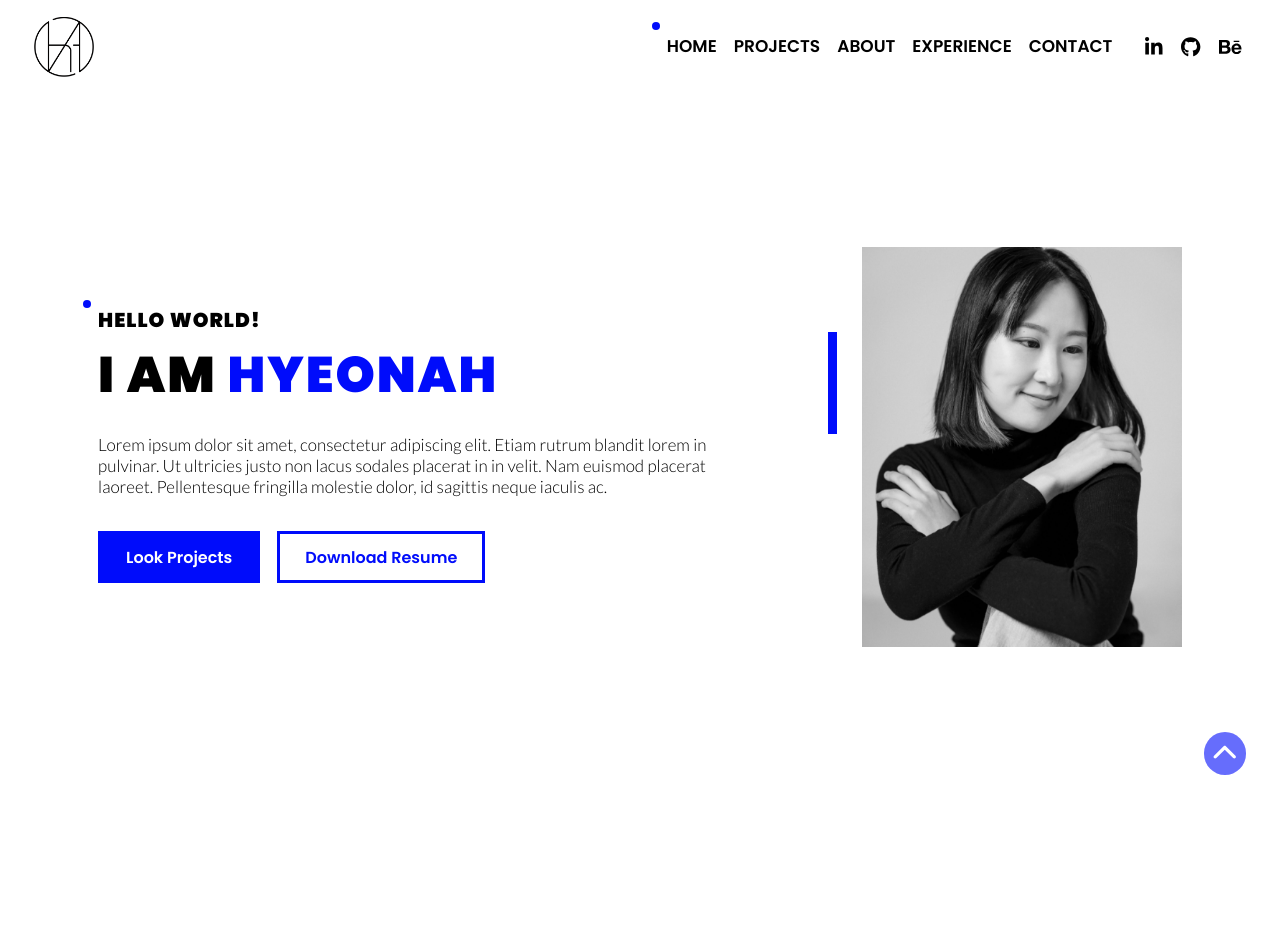
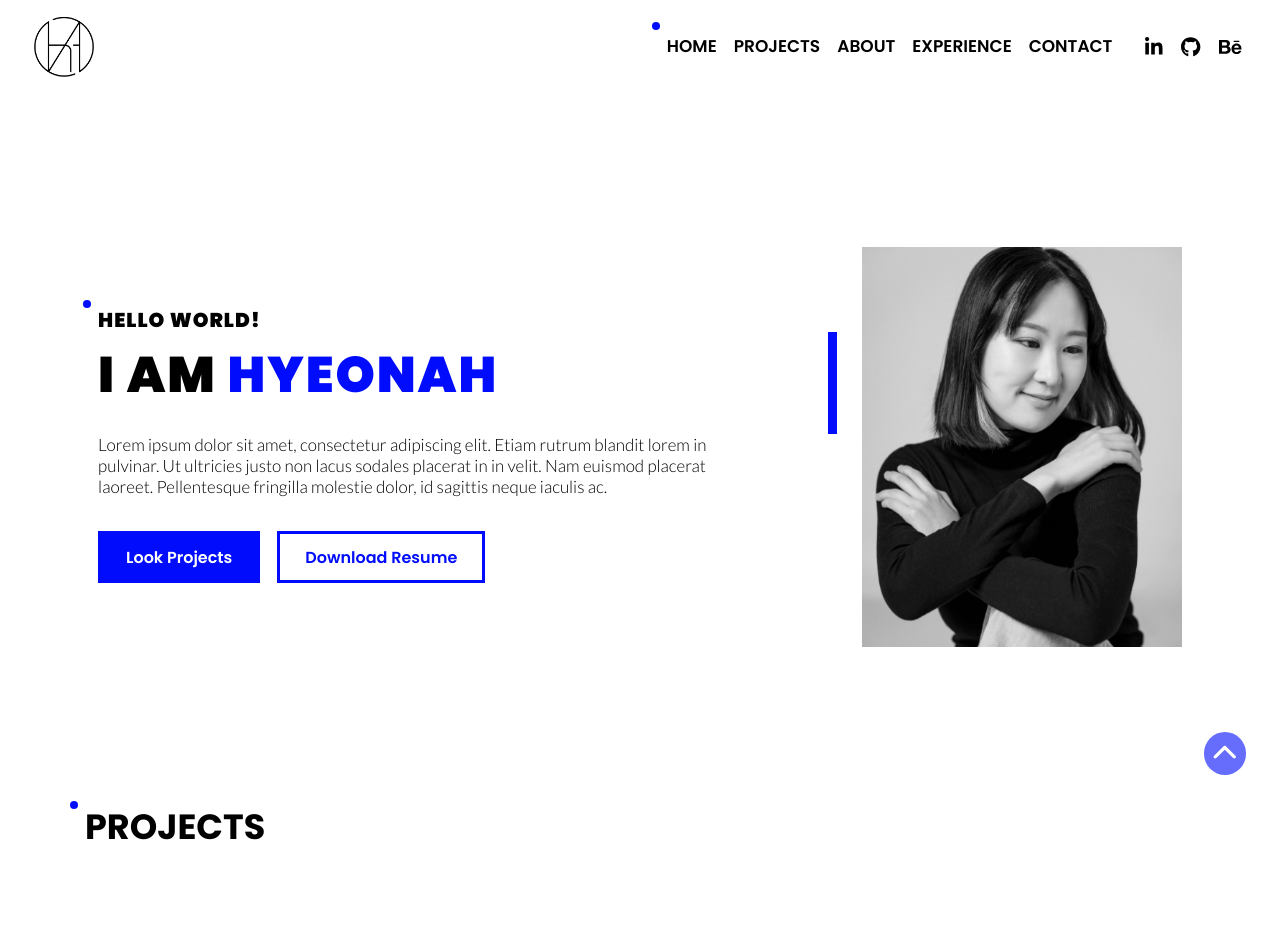
Before and after one commit to hyeonahc/portfolio, a Next.js app: page / in a window 1280 px wide. Shown: the top 952 px of the page. Built offline with nearby package versions, Linux system fonts and the light colour scheme.

Commit message:
#19 design: Add Projects title and add design

```diff
--- a/components/ProjectSection/ProjectSection.styled.js
+++ b/components/ProjectSection/ProjectSection.styled.js
@@ -0,0 +1,11 @@
+import styled from 'styled-components'
+
+export const Title = styled.h2`
+  font-family: ${props => props.theme.fontFamily.poppins};
+  font-size: ${props => props.theme.fontSizes.xxl};
+  font-weight: ${props => props.theme.fontWeight.bold};
+  text-transform: uppercase;
+  line-height: normal;
+  position: relative;
+  margin-bottom: 0.3em;
+`
--- a/components/ProjectSection/index.js
+++ b/components/ProjectSection/index.js
@@ -1,5 +1,7 @@
 import ProjectCTA from '@components/ProjectSection/ProjectCTA'
 import ProjectItem from '@components/ProjectSection/ProjectItem'
+import { BulletPoint } from '@styles/globals'
+import { Title } from './ProjectSection.styled'
 
 const projectData = [
   {
@@ -40,6 +42,13 @@ const projectData = [
 const ProjectSection = () => {
   return (
     <div id='projects'>
+      <Title>
+        projects
+        <BulletPoint
+          top='1px'
+          left='-15px'
+        />
+      </Title>
       {projectData.map((projectItemData, index) => (
         <ProjectItem
           key={index}
```
